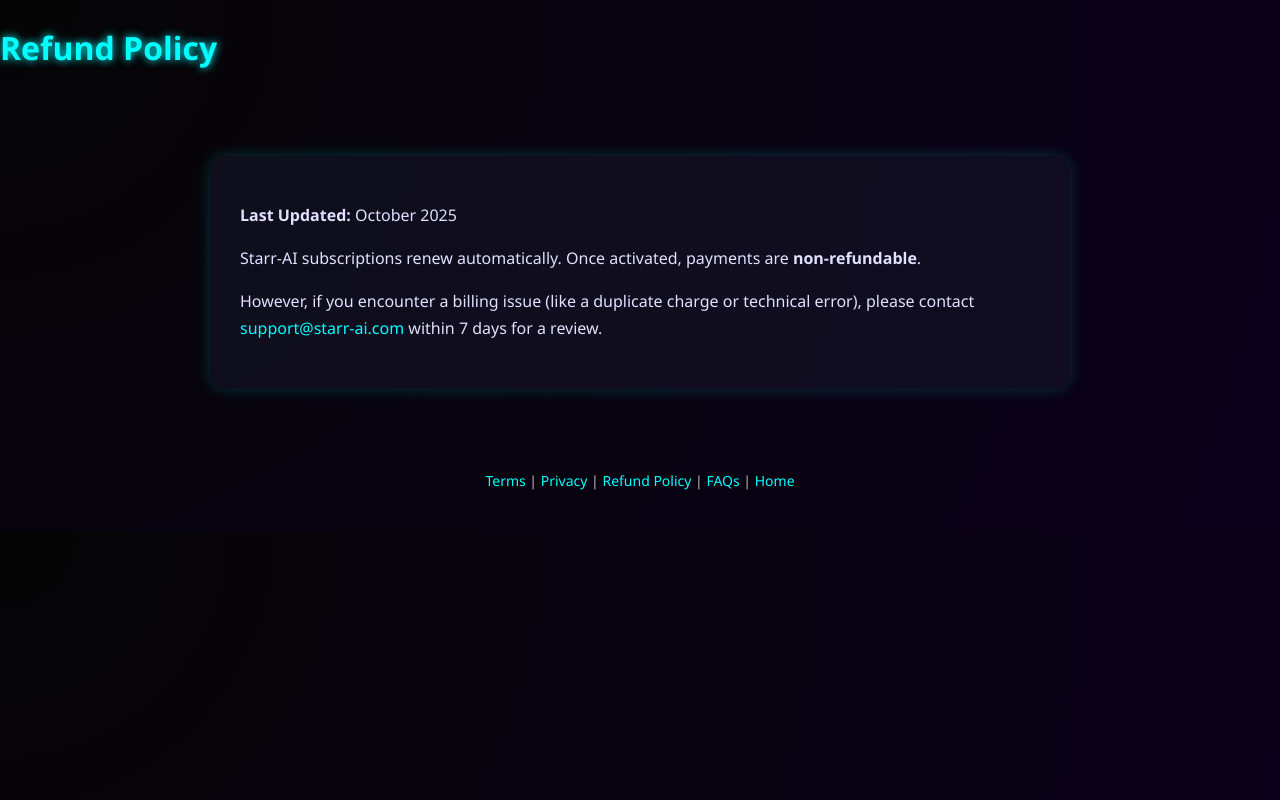
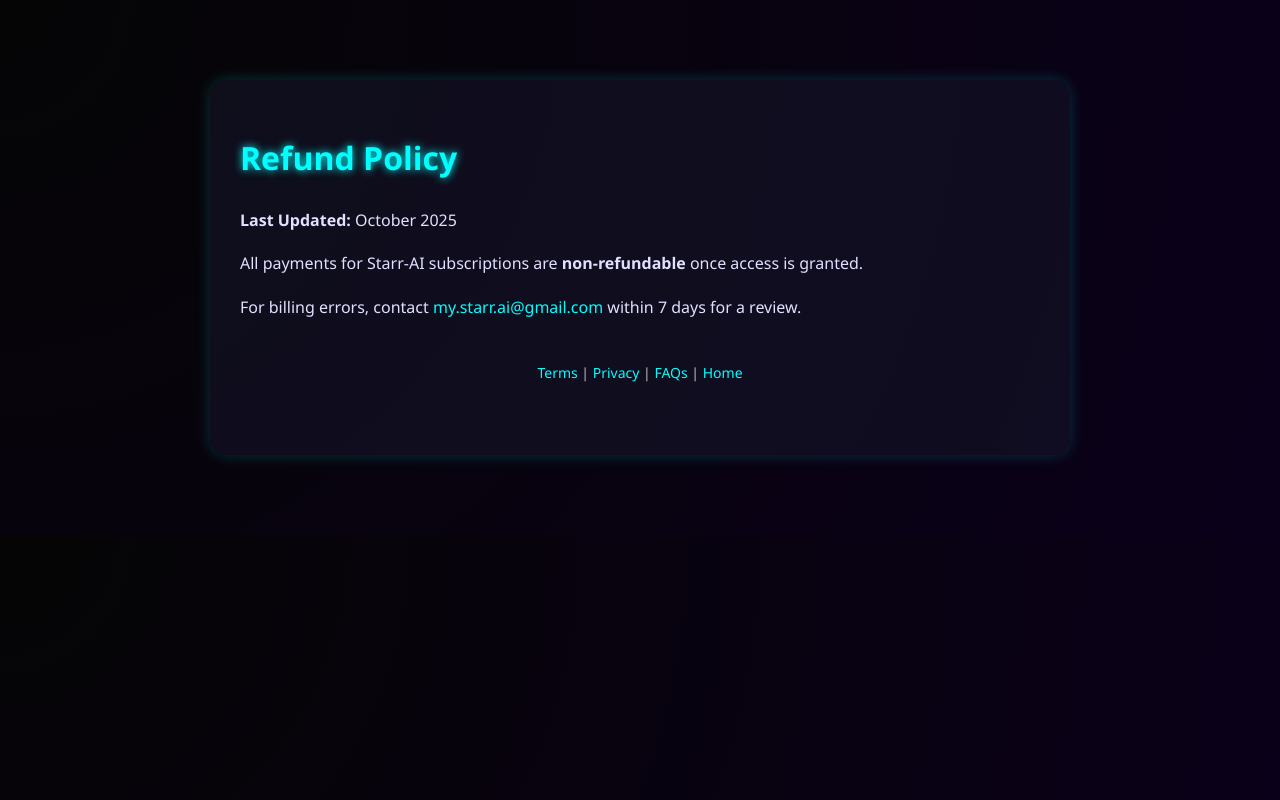
Before and after one commit to my-starr-ai/Starr-AI, a plain HTML site: page refund.html in a window 1280 px wide. Drawn offline with Linux system fonts and the light colour scheme.

Commit message:
Update refund.html

```diff
--- a/refund.html
+++ b/refund.html
@@ -2,27 +2,23 @@
 <html lang="en">
 <head>
   <meta charset="UTF-8">
-  <meta name="viewport" content="width=device-width, initial-scale=1.0">
   <title>Refund Policy | Starr-AI</title>
   <link rel="stylesheet" href="assets/style.css">
 </head>
 <body>
-  <header><h1>Refund Policy</h1></header>
   <div class="container">
+    <h1>Refund Policy</h1>
     <p><strong>Last Updated:</strong> October 2025</p>
+    <p>All payments for Starr-AI subscriptions are <strong>non-refundable</strong> once access is granted.</p>
 
-    <p>Starr-AI subscriptions renew automatically. Once activated, payments are <strong>non-refundable</strong>.</p>
+    <p>For billing errors, contact <a href="mailto:my.starr.ai@gmail.com">my.starr.ai@gmail.com</a> within 7 days for a review.</p>
 
-    <p>However, if you encounter a billing issue (like a duplicate charge or technical error), please contact
-      <a href="mailto:support@starr-ai.com">support@starr-ai.com</a> within 7 days for a review.</p>
+    <div class="footer-links">
+      <a href="terms.html">Terms</a> |
+      <a href="privacy.html">Privacy</a> |
+      <a href="faqs.html">FAQs</a> |
+      <a href="index.html">Home</a>
+    </div>
   </div>
-
-  <footer>
-    <a href="terms.html">Terms</a> |
-    <a href="privacy.html">Privacy</a> |
-    <a href="refund.html">Refund Policy</a> |
-    <a href="faqs.html">FAQs</a> |
-    <a href="index.html">Home</a>
-  </footer>
 </body>
 </html>
```
